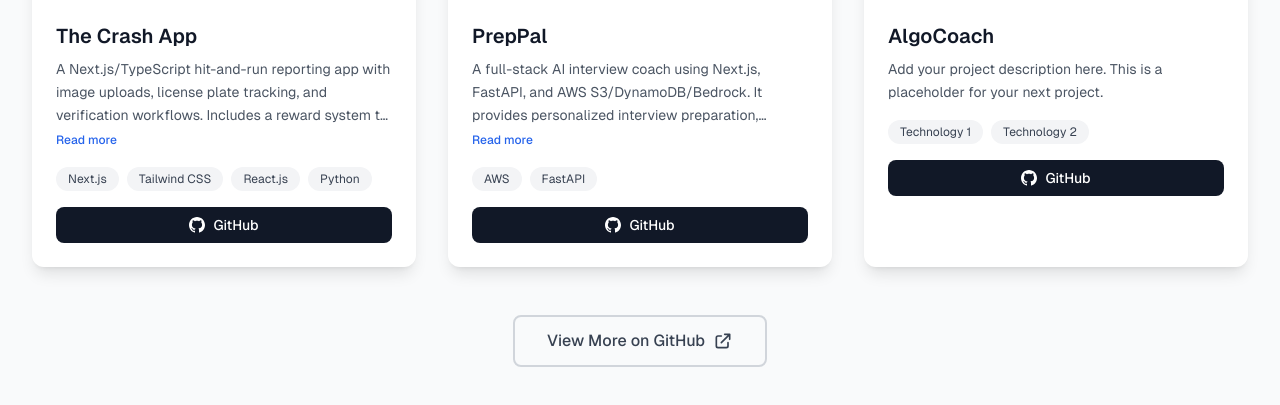
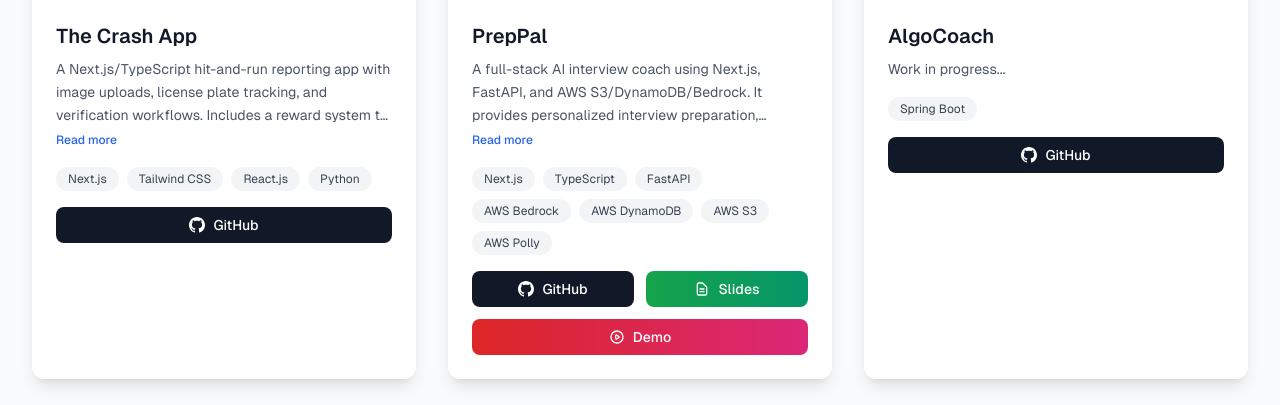
Before and after one commit to jadengong/portfolio, a Next.js app: page / in a window 1280 px wide. Shown: the part 3304-3709 px from the top of the page. Built offline with nearby package versions, Linux system fonts and the light colour scheme.

Commit message:
add preppal image + add demo/slides

```diff
--- a/src/components/Projects.tsx
+++ b/src/components/Projects.tsx
@@ -12,6 +12,8 @@
   category: 'frontend' | 'backend' | 'fullstack' | string;
   github: string;
   live?: string;
+  slides?: string;
+  demo?: string;
 };
 
 export default function Projects() {
@@ -67,16 +69,18 @@
       title: "PrepPal",
       description: "A full-stack AI interview coach using Next.js, FastAPI, and AWS S3/DynamoDB/Bedrock. It provides personalized interview preparation, feedback, and resources to help users prepare for their next job interview.",
       image: "/preppal.jpg",
-      technologies: ["AWS", "FastAPI",],
+      technologies: ["Next.js", "TypeScript", "FastAPI", "AWS Bedrock", "AWS DynamoDB", "AWS S3", "AWS Polly"],
       category: "fullstack",
-      github: "https://github.com/jadengong/project5"
+      github: "https://github.com/hrushh22/SDSU-AI-Interview-Coach",
+      slides: "https://docs.google.com/presentation/d/1YSSzkfGAfyw3AtjDWxrTY7Blt7rI0QHBDWZw4XJttqw/edit?slide=id.p1#slide=id.p1",
+      demo: "https://www.loom.com/share/bd5e358b90c442109c3aa8a7803fd06f"
     },
     {
       id: 6,
       title: "AlgoCoach",
-      description: "Add your project description here. This is a placeholder for your next project.",
+      description: "Work in progress...",
       image: "/project6.jpg",
-      technologies: ["Technology 1", "Technology 2"],
+      technologies: ["Spring Boot"],
       category: "backend",
       github: "https://github.com/jadengong/project6"
     }
@@ -209,12 +213,12 @@
                 </div>
 
                 {/* Project Links */}
-                <div className="flex gap-3">
+                <div className="flex flex-wrap gap-3">
                   <a
                     href={project.github}
                     target="_blank"
                     rel="noopener noreferrer"
-                    className="flex-1 bg-gray-900 dark:bg-gray-700 text-white text-center py-2 px-4 rounded-lg hover:bg-gray-800 dark:hover:bg-gray-600 transition-all duration-300 text-sm font-medium transform hover:scale-105 hover:shadow-lg group/link"
+                    className="flex-1 min-w-[120px] bg-gray-900 dark:bg-gray-700 text-white text-center py-2 px-4 rounded-lg hover:bg-gray-800 dark:hover:bg-gray-600 transition-all duration-300 text-sm font-medium transform hover:scale-105 hover:shadow-lg group/link"
                   >
                     <span className="flex items-center justify-center gap-2">
                       <svg className="w-4 h-4" fill="currentColor" viewBox="0 0 24 24">
@@ -228,13 +232,44 @@
                       href={project.live}
                       target="_blank"
                       rel="noopener noreferrer"
-                      className="flex-1 bg-gradient-to-r from-blue-600 to-purple-600 text-white text-center py-2 px-4 rounded-lg hover:from-blue-700 hover:to-purple-700 transition-all duration-300 text-sm font-medium transform hover:scale-105 hover:shadow-lg group/link"
+                      className="flex-1 min-w-[120px] bg-gradient-to-r from-blue-600 to-purple-600 text-white text-center py-2 px-4 rounded-lg hover:from-blue-700 hover:to-purple-700 transition-all duration-300 text-sm font-medium transform hover:scale-105 hover:shadow-lg group/link"
                     >
                       <span className="flex items-center justify-center gap-2">
                         <svg className="w-4 h-4" fill="none" stroke="currentColor" viewBox="0 0 24 24">
                           <path strokeLinecap="round" strokeLinejoin="round" strokeWidth={2} d="M10 6H6a2 2 0 00-2 2v10a2 2 0 002 2h10a2 2 0 002-2v-4M14 4h6m0 0v6m0-6L10 14" />
                         </svg>
                         Live Demo
+                      </span>
+                    </a>
+                  )}
+                  {project.slides && (
+                    <a
+                      href={project.slides}
+                      target="_blank"
+                      rel="noopener noreferrer"
+                      className="flex-1 min-w-[120px] bg-gradient-to-r from-green-600 to-emerald-600 text-white text-center py-2 px-4 rounded-lg hover:from-green-700 hover:to-emerald-700 transition-all duration-300 text-sm font-medium transform hover:scale-105 hover:shadow-lg group/link"
+                    >
+                      <span className="flex items-center justify-center gap-2">
+                        <svg className="w-4 h-4" fill="none" stroke="currentColor" viewBox="0 0 24 24">
+                          <path strokeLinecap="round" strokeLinejoin="round" strokeWidth={2} d="M9 12h6m-6 4h6m2 5H7a2 2 0 01-2-2V5a2 2 0 012-2h5.586a1 1 0 01.707.293l5.414 5.414a1 1 0 01.293.707V19a2 2 0 01-2 2z" />
+                        </svg>
+                        Slides
+                      </span>
+                    </a>
+                  )}
+                  {project.demo && (
+                    <a
+                      href={project.demo}
+                      target="_blank"
+                      rel="noopener noreferrer"
+                      className="flex-1 min-w-[120px] bg-gradient-to-r from-red-600 to-pink-600 text-white text-center py-2 px-4 rounded-lg hover:from-red-700 hover:to-pink-700 transition-all duration-300 text-sm font-medium transform hover:scale-105 hover:shadow-lg group/link"
+                    >
+                      <span className="flex items-center justify-center gap-2">
+                        <svg className="w-4 h-4" fill="none" stroke="currentColor" viewBox="0 0 24 24">
+                          <path strokeLinecap="round" strokeLinejoin="round" strokeWidth={2} d="M14.752 11.168l-3.197-2.132A1 1 0 0010 9.87v4.263a1 1 0 001.555.832l3.197-2.132a1 1 0 000-1.664z" />
+                          <path strokeLinecap="round" strokeLinejoin="round" strokeWidth={2} d="M21 12a9 9 0 11-18 0 9 9 0 0118 0z" />
+                        </svg>
+                        Demo
                       </span>
                     </a>
                   )}
```
Also changed, not shown: public/preppal.jpg (added).
